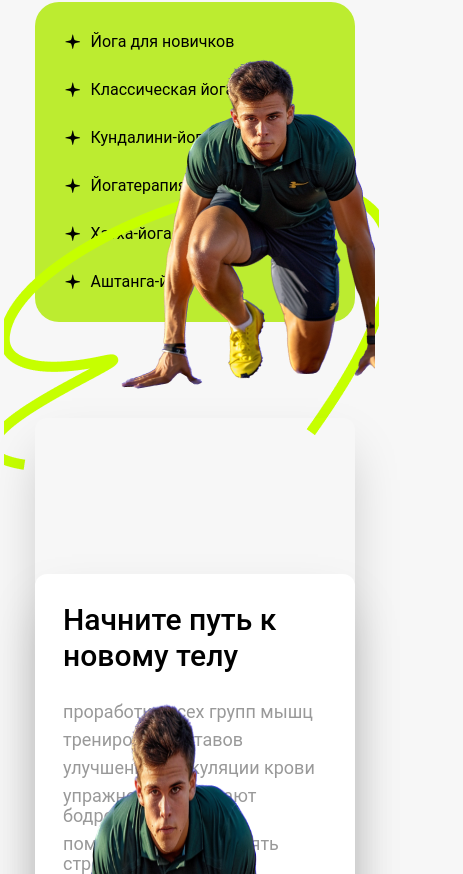
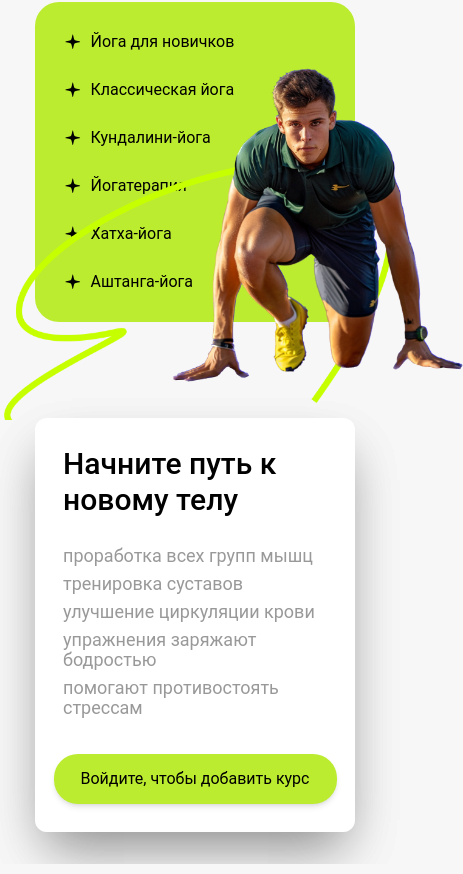
Before and after one commit to katerina07088/skypro-fitness-kate, a React (Vite) app in the folder skypro-fitness/: page /course in a window 390 px wide. Shown: the part 1670-2544 px from the top of the page, 463 px wide, since content can reach past the window. Built offline with nearby package versions, Linux system fonts and the light colour scheme.

Commit message:
corrected

```diff
--- a/skypro-fitness/src/components/Course/Course.tsx
+++ b/skypro-fitness/src/components/Course/Course.tsx
@@ -145,53 +145,37 @@ function Course() {
             </div>
           </div>
         </div>
-
-        <div className="  md:flex md:flex-row w-full mt-24 rounded-xl shadow-2xl">
-        <div className="h-[156px] md:hidden">
-          <div className="absolute -z-10 top-[1850px] inset-x-1 ">
-            <img
-              className=" md:right-6 md:rotate-3"
-              src="/public/img/vectormin.png"
-              alt="greenline"
-            />
-          </div>
-
-          <div className="absolute -z-10 top-[1700px] left-[97px] w-[313px] h-[348px] md:hidden">
-            <img
-              className=" md:h-[542px] md:w-[487px] md:mr-7 md:end-px "
-              src="/public/img/addcoursemin.png"
-              alt="sportsman"
-            />
-          </div>
-        </div>
-
+        <div className="md: ">
+        <div className="  md:flex md:flex-row md:w-full mt-24 rounded-xl shadow-2xl">
           <div className="flex flex-col gap-7 justify-items-center p-7 md:w-[477px] md:p-10 min-h-[406px] bg-white rounded-xl shadow-2xl ">
-          <h3 className="text-black text-3xl font-medium text-left md:text-6xl">
+            <h3 className="text-black text-3xl font-medium text-left lg:text-6xl">
               Начните путь к новому телу
             </h3>
-          <ul className="text-gray text-lg leading-5 font-normal list-inside list-disc text-left md:text-2xl/10 ">
+            <ul className="text-gray text-lg leading-5 font-normal list-inside list-disc text-left lg:text-2xl/10 ">
               <li className="pb-2"> проработка всех групп мышц</li>
               <li className="pb-2"> тренировка суставов</li>
               <li className="pb-2"> улучшение циркуляции крови</li>
               <li className="pb-2"> упражнения заряжают бодростью</li>
               <li className="pb-2"> помогают противостоять стрессам</li>
             </ul>
-          <button className="btn-primary text-base  place-self-center min-w-[283px] h-[50px] md:text-lg md:w-full md:h-[52px]">
+            <button className="btn-primary text-base  place-self-center min-w-[283px] h-[50px] lg:text-lg md:w-full md:h-[52px]">
               Войдите, чтобы добавить курс
             </button>
           </div>
 
-        <div className="relative">
+
+          <div className="md:relative">
             <img
-                className="relative top-36 left-6 rotate-3"
+              className=" absolute -z-10 top-[1830px] sm:top-[1850px] inset-x-1 md:relative md:top-56 md:left-0 md:rotate-2 lg:top-36 lg:left-6 lg:rotate-2"
               src="/public/img/vector.png"
               alt="greenline"
             />
             <img
-                className="absolute h-[542px] w-[487px] mr-7 end-px bottom-0 "
+              className=" absolute -z-10 top-[1710px] left-[150px] sm:left-[250px] w-[313px] h-[348px]  md:shrink-0 lg:h-[542px] lg:w-[487px] md:top-14 md:left-2 lg:top-0 lg:left-20"
               src="/public/img/addcoursepic.png"
               alt="sportsman"
             />
+          </div>
         </div>
          </div>
       </div>
```
Lines whose indentation alone changed are shown as unchanged.
